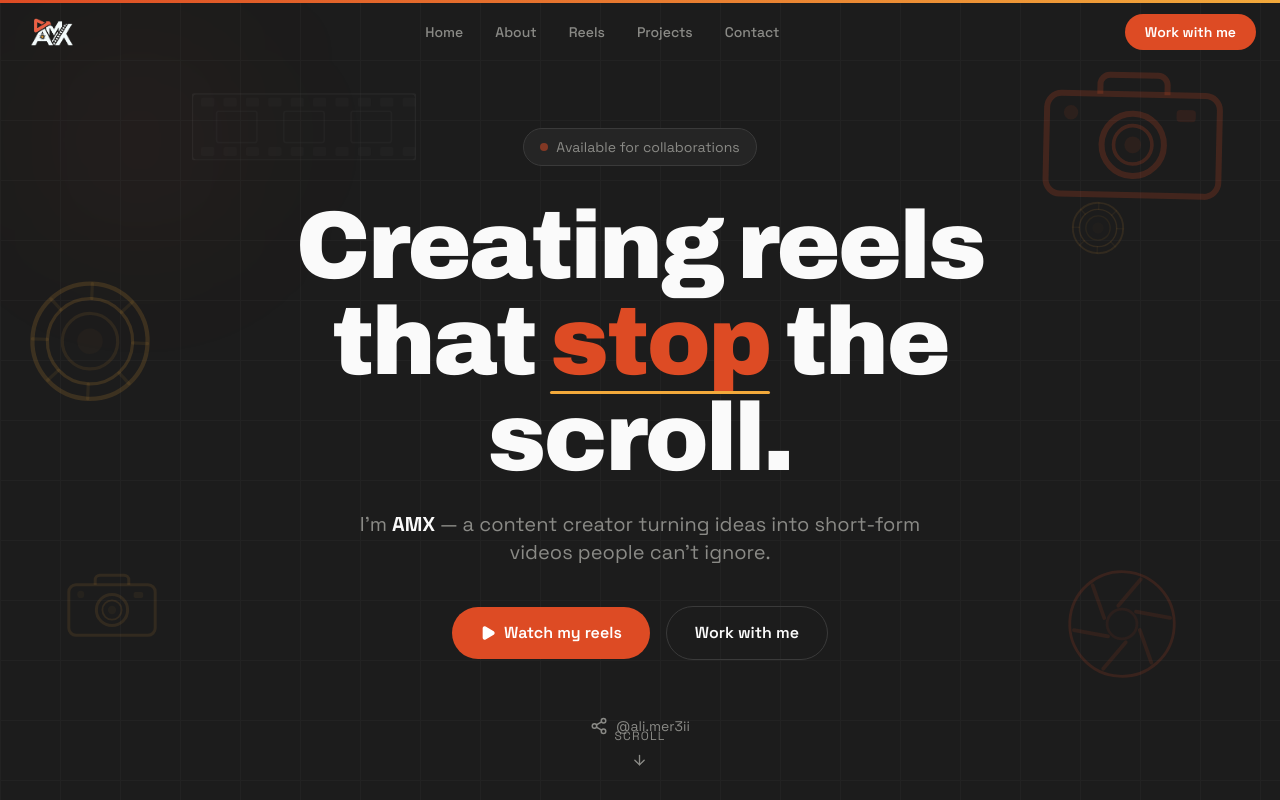
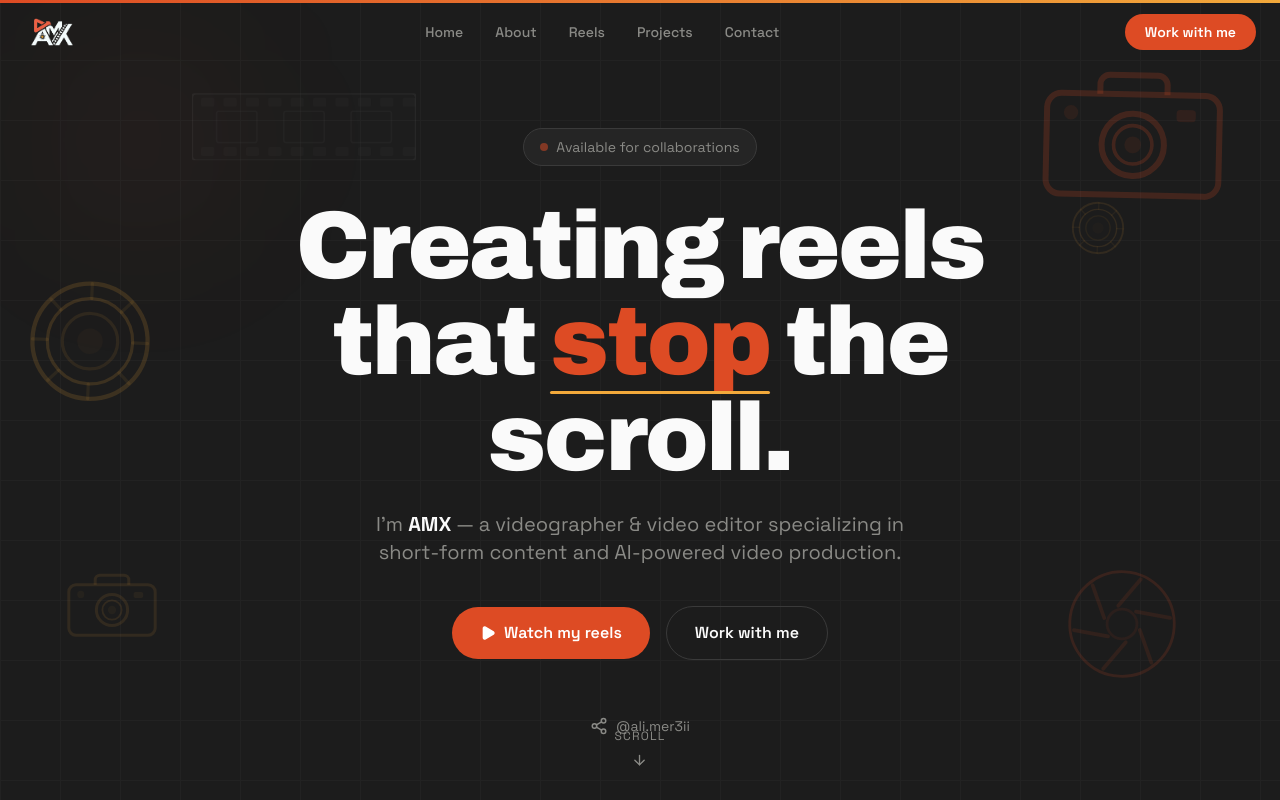
Before and after one commit to alimerhiie-sketch/Amx-Portfolio, a Next.js app: page / in a window 1280 px wide. Shown: the top 800 px of the page. Built offline with nearby package versions, Linux system fonts and the light colour scheme.

Commit message:
Update hero bio: videographer & video editor with AI specialization

```diff
--- a/src/components/Hero.tsx
+++ b/src/components/Hero.tsx
@@ -79,8 +79,8 @@ export default function Hero() {
           custom={2} initial="hidden" animate="visible" variants={fadeUp}
           className="text-lg md:text-xl text-muted max-w-xl mx-auto mb-10 leading-relaxed"
         >
-          I&apos;m <strong className="text-fg">AMX</strong> — a content creator turning ideas
-          into short-form videos people can&apos;t ignore.
+          I&apos;m <strong className="text-fg">AMX</strong> — a videographer &amp; video editor
+          specializing in short-form content and AI-powered video production.
         </motion.p>
 
         {/* CTAs */}
```
